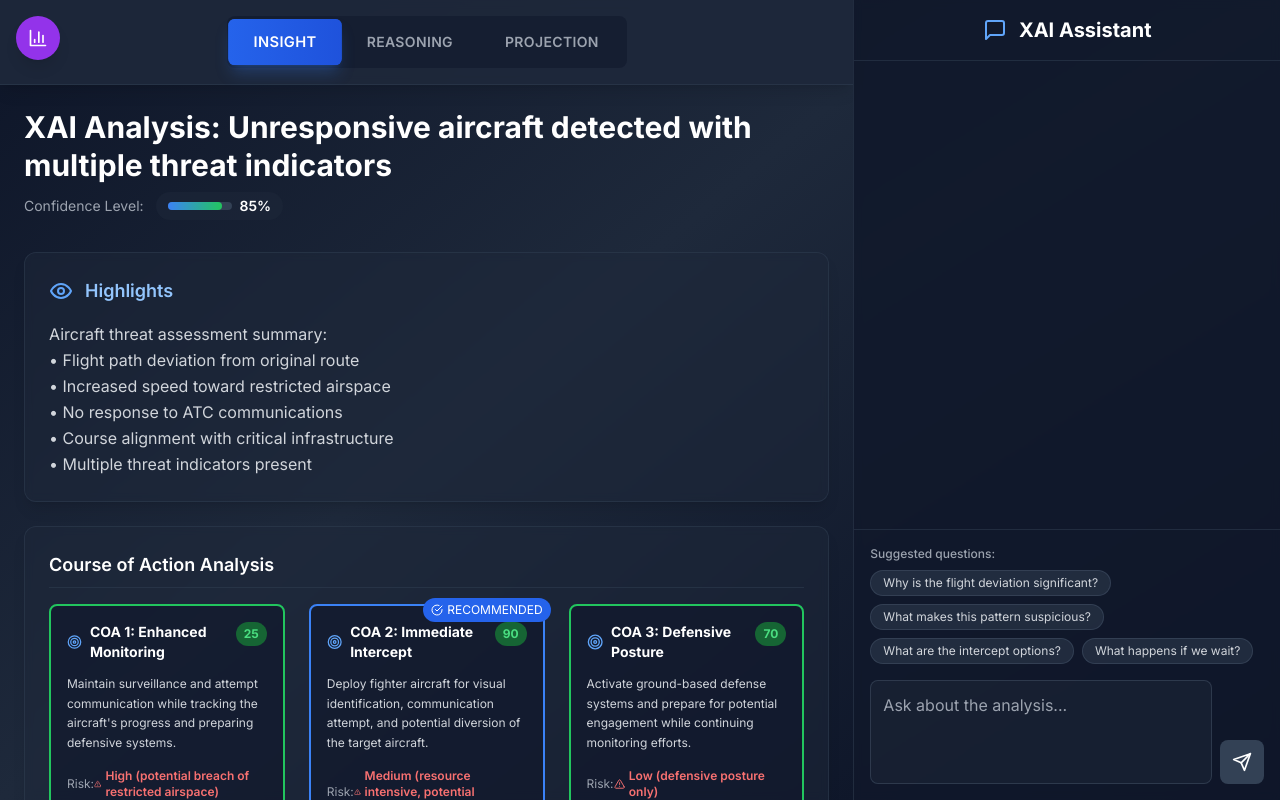
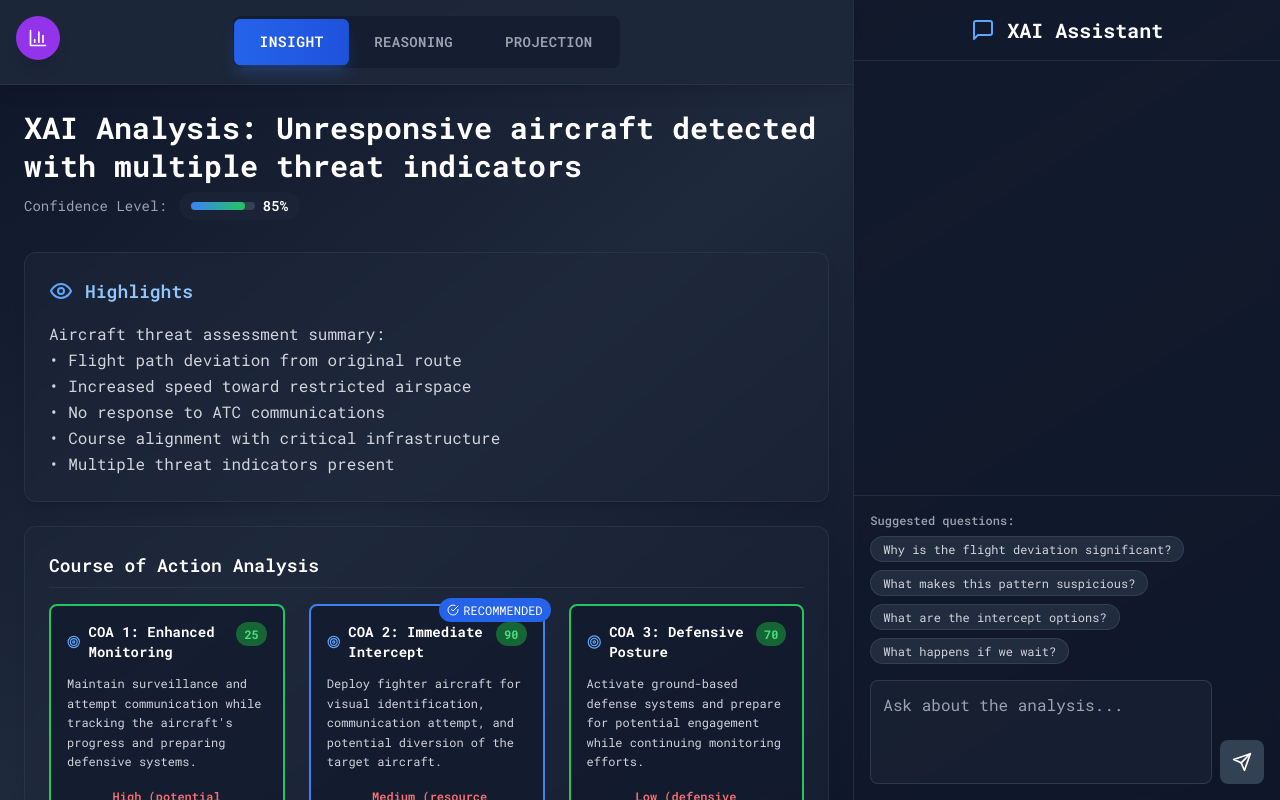
Before and after one commit to LaurenceC3HF/XAI-Assistant-UI-AI-OpenAI, a React (Vite) app: page / in a window 1280 px wide. Built offline with nearby package versions, Linux system fonts and the light colour scheme.

Commit message:
Update App.tsx

```diff
--- a/src/App.tsx
+++ b/src/App.tsx
@@ -94,7 +94,7 @@ function App() {
   );
 
   return (
-    <div className="flex h-screen bg-gradient-to-br from-slate-900 via-slate-800 to-slate-900 text-gray-300 font-inter overflow-hidden">
+    <div className="flex h-screen bg-gradient-to-br from-slate-900 via-slate-800 to-slate-900 text-gray-300 font-mono overflow-hidden">
       {/* Main Content Area */}
       <div className="flex-1 flex flex-col min-w-0">
         <Header activeTab={activeTab} onTabChange={handleTabChange} />
@@ -122,10 +122,10 @@ function App() {
       {/* Global Styles */}
       <style dangerouslySetInnerHTML={{
         __html: `
-          @import url('https://fonts.googleapis.com/css2?family=Inter:wght@400;500;600;700&display=swap');
+          @import url('https://fonts.googleapis.com/css2?family=Roboto+Mono:wght@400;500;600;700&display=swap');
 
           * {
-            font-family: 'Inter', system-ui, -apple-system, sans-serif;
+            font-family: 'Roboto Mono', 'Courier New', monospace;
           }
 
           .scrollbar-thin::-webkit-scrollbar {
@@ -160,8 +160,8 @@ function App() {
             }
           }
 
-          .font-inter {
-            font-family: 'Inter', system-ui, -apple-system, sans-serif;
+          .font-mono {
+            font-family: 'Roboto Mono', 'Courier New', monospace;
           }
 
           /* Ensure proper text rendering */
```
